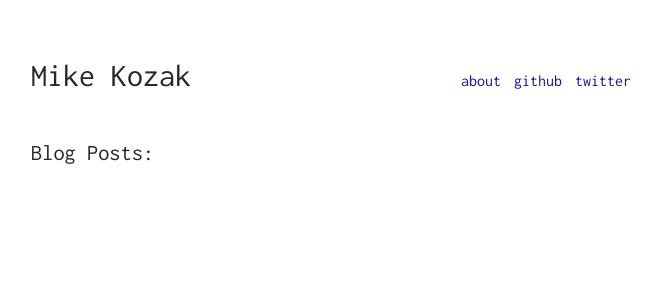
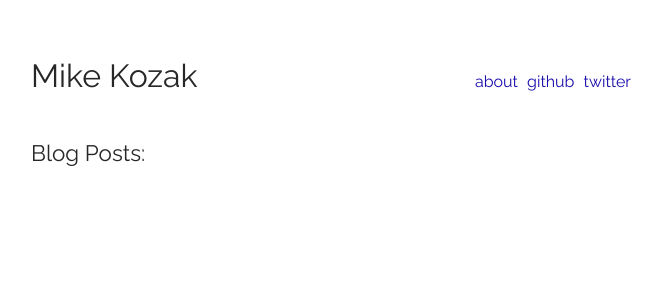
Before and after one commit to mwkozak/mwkozak.github.io, a Jekyll site: the page built from index.html, in a window 1280 px wide. Shown: the top 300 px of the page, without its empty margins (309-971 px from the left). Built offline with Jekyll 4.4.1, drawn with Linux system fonts in a browser that asks for light colours.

Commit message:
Change font to Raleway

```diff
--- a/assets/css/main.scss
+++ b/assets/css/main.scss
@@ -3,11 +3,12 @@
 
 @import "reset";
 @import "config";
+@import url('https://fonts.googleapis.com/css?family=Raleway');
 
 body {
 	color: $color-black;
 	background: $color-white;
-	font-family: 'Inconsolata', ;
+	font-family: 'Raleway', ;
 	font-size: 100%;
 	font-weight: 400;
 }
```
Also changed, not shown: assets/img/favicon.png (deleted), assets/img/lol-contributions.png (deleted), assets/img/new-blog-who-dis.png (deleted).
